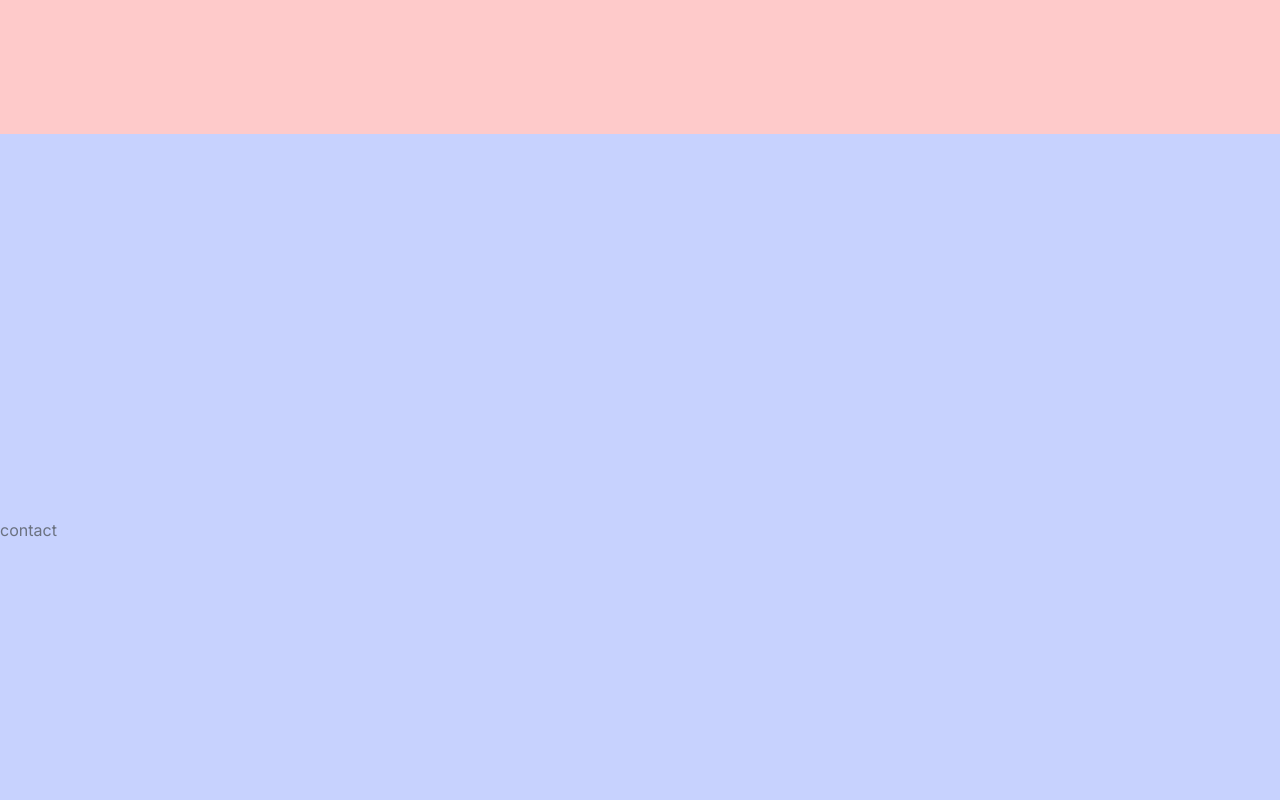
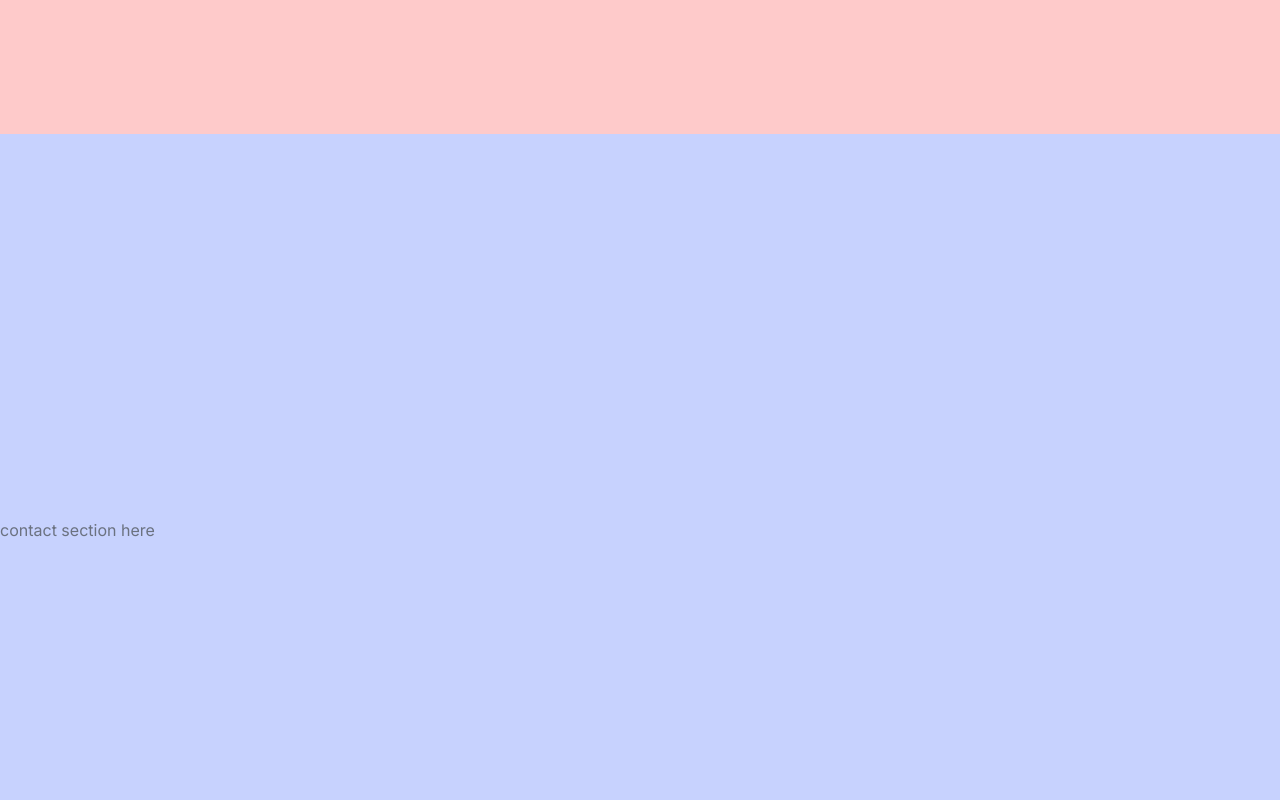
Before and after one commit to emamjion/emam-jion, a Next.js app: page / in a window 1280 px wide. Shown: the part 3100-3900 px from the top of the page. Built offline with nearby package versions, Linux system fonts and the light colour scheme.

Commit message:
added contact section component

```diff
--- a/src/components/Contact.tsx
+++ b/src/components/Contact.tsx
@@ -1,7 +1,7 @@
 const Contact = () => {
   return (
     <section className="bg-indigo-200 py-96" id="contact">
-      contact
+      contact section here
     </section>
   );
 };
```
